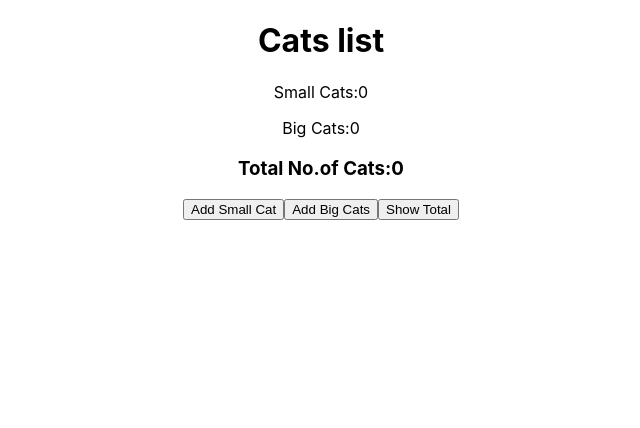
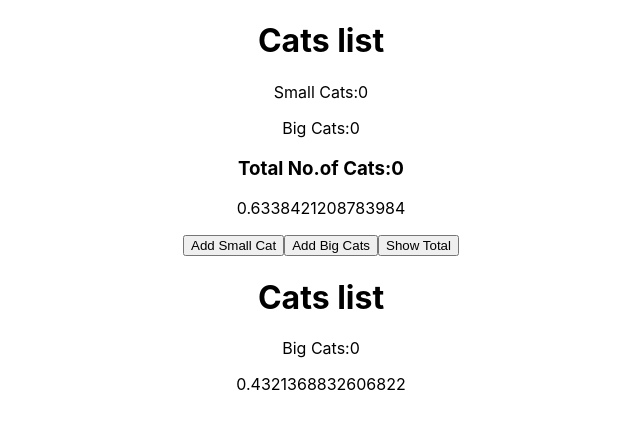
Before and after one commit to alxSoftware2024/React, a React (Create React App) app in the folder my-first-app/: page / in a window 1280 px wide. Shown: the top 428 px of the page, without its empty margins (319-959 px from the left). Built offline with nearby package versions, Linux system fonts and the light colour scheme.

Commit message:
All function Re-render

```diff
--- a/my-first-app/src/App.js
+++ b/my-first-app/src/App.js
@@ -26,6 +26,7 @@ import {useState} from 'react'
 import React from 'react'
 import Bears from './zustand/Bears'
 import CatList from './zustand/CatList'
+import CatList2 from './zustand/CatList2'
 
 //export const custmerName=React.createContext()
 
@@ -35,6 +36,7 @@ function App() {
   return (
     <div className="App">
       <CatList/>
+      <CatList2/>
       {/* <Bears/> */}
       {/* <UseReducer/> */}
       {/* <UseRef2/> */}
--- a/my-first-app/src/zustand/CatList.jsx
+++ b/my-first-app/src/zustand/CatList.jsx
@@ -1,18 +1,15 @@
 import React from 'react'
 import {useStore} from './Catstore'
 function CatList() {
-    // const bigcats=useStore((state)=>state.bigcats)
-    // const smallcats=useStore((state)=>state.smallcats)
-    // const Addsmallcat=useStore((state)=>state.Addsmallcat)
-    // const Addbigcats=useStore((state)=>state.Addbigcats)
+
 const {smallcats,bigcats,Addsmallcat,Addbigcats,Summary,total}=useStore()
-//console.log(Summary())
   return (
     <div>
 <h1>Cats list</h1>
 <p>Small Cats:{smallcats}</p>
 <p>Big Cats:{bigcats}</p>
 <h3>Total No.of Cats:{total}</h3>
+<p>{Math.random()}</p>
 <button onClick={Addsmallcat}>Add Small Cat</button>
 <button onClick={Addbigcats}>Add Big Cats</button>
 <button onClick={Summary}>Show Total</button>
--- /dev/null
+++ b/my-first-app/src/zustand/CatList2.jsx
@@ -0,0 +1,15 @@
+import React from 'react'
+import {useStore} from './Catstore'
+function CatList2() {
+
+const {bigcats}=useStore()
+  return (
+    <div>
+<h1>Cats list</h1>
+<p>Big Cats:{bigcats}</p>
+<p>{Math.random()}</p>
+    </div>
+  )
+}
+
+export default CatList2
--- /dev/null
+++ b/package.json
@@ -0,0 +1,5 @@
+{
+  "dependencies": {
+    "zustand": "^5.0.1"
+  }
+}
```
Also changed, not shown: 1 other file (tests, documents, lock files or other folders).
